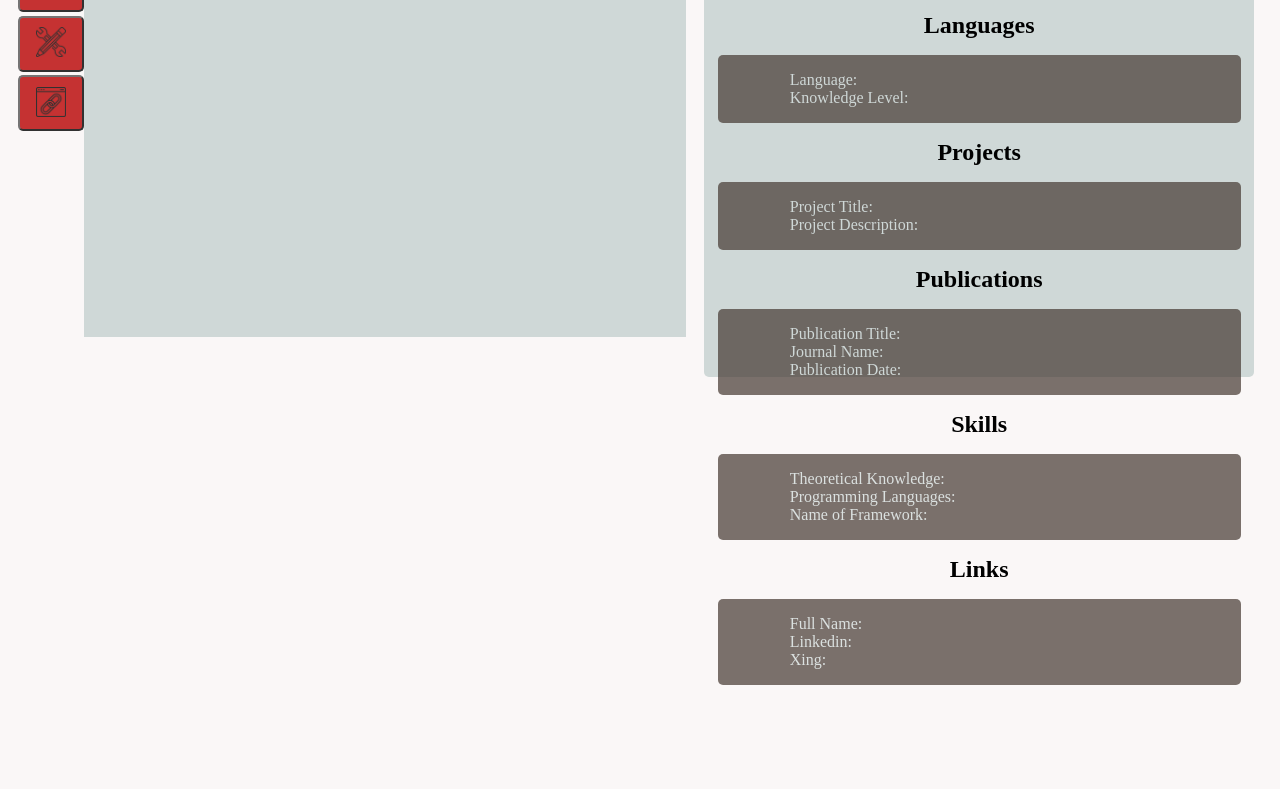
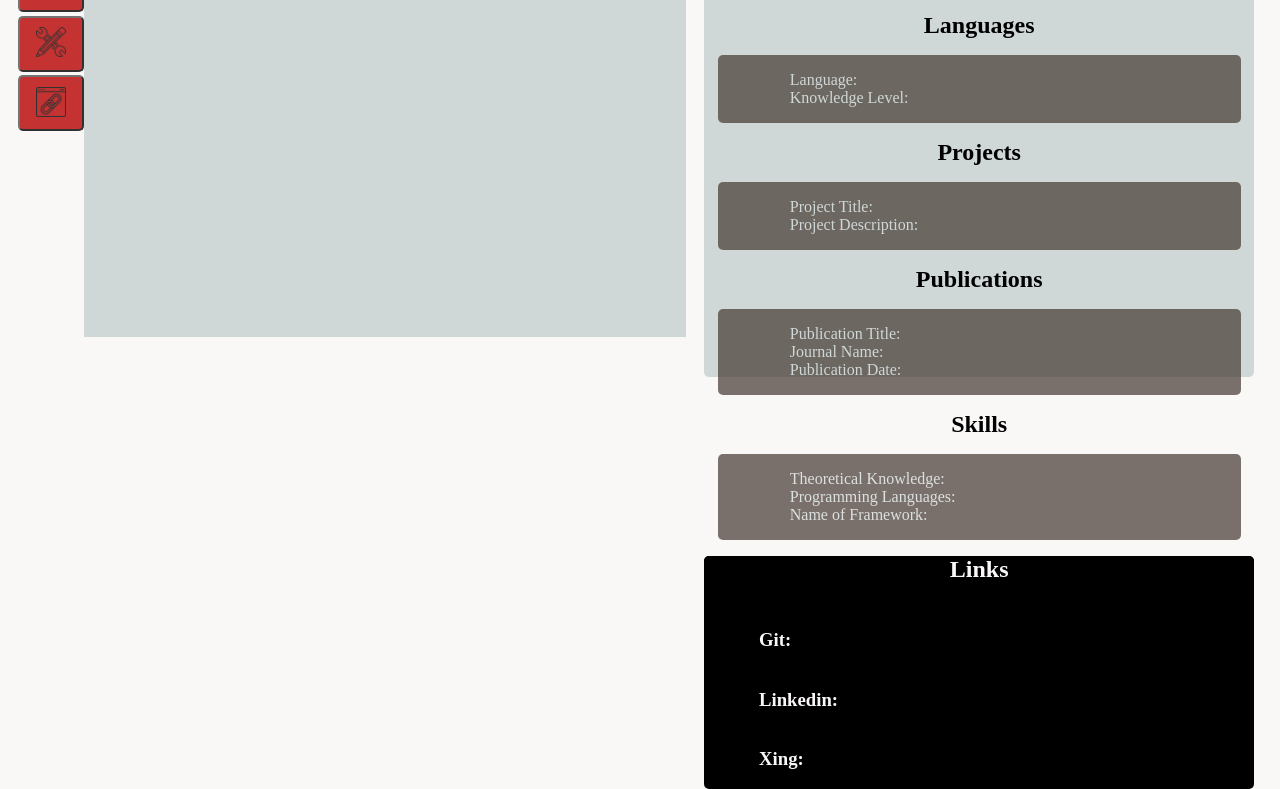
Before and after one commit to Paul-1783/CV-Application, a React (Vite) app: page / in a window 1280 px wide. Shown: the part 455-1244 px from the top of the page. Before the commit the page ends 1140 px from the top, so only its background shows below. Built offline with nearby package versions, Linux system fonts and the light colour scheme.

Commit message:
created improved footer version

```diff
--- a/src/components/forms/linksForm.jsx
+++ b/src/components/forms/linksForm.jsx
@@ -5,7 +5,7 @@
 export function LinkForm({ handleAddedInfo, oneComponent}){
 
       const [saved, setSaved] = useState(false)
-      const [currentLinks, setCurrentLinks] =  useState({formTopic: "links", fullName:"", linkedinProfile:"", xingProfile:"", id: oneComponent.id})
+      const [currentLinks, setCurrentLinks] =  useState({formTopic: "links", git:"", linkedinProfile:"", xingProfile:"", id: oneComponent.id})
 
 
       function handleClick(e) {
@@ -42,10 +42,10 @@ export function LinkForm({ handleAddedInfo, oneComponent}){
                 <label htmlFor="git-profile" className="git-profile">
                   Git
                 </label>
-                 {!saved ? <input type="text" id="git-profile"  name="fullName" value={currentLinks.fullName}
+                 {!saved ? <input type="text" id="git-profile"  name="git" value={currentLinks.git}
                     onChange={e => {
-                        setCurrentLinks({...currentLinks, fullName: e.target.value})
-                        handleAddedInfo({...currentLinks, fullName: e.target.value})
+                        setCurrentLinks({...currentLinks, git: e.target.value})
+                        handleAddedInfo({...currentLinks, git: e.target.value})
                         }} /> : <span></span>}
               </div>
             <button type="submit"  className='save-btn'>{!saved ? "Save" : "Edit"}</button>
--- a/src/components/preview/linksPreview.jsx
+++ b/src/components/preview/linksPreview.jsx
@@ -1,9 +1,9 @@
-export function LinksPreview({fullName, linkedinProfile, xingProfile}){
+export function LinksPreview({git, linkedinProfile, xingProfile}){
     return(
         <>
-            <div className="form-preview">
+            <div className="form-preview" id="links-preview">
                 <div>
-                    <span>Full Name: </span><span>{fullName}</span>
+                    <span>Git: </span><span>{git}</span>
                 </div>
                 <div>
                     <span>Linkedin: </span><span>{linkedinProfile}</span>
--- a/src/components/preview/preview.jsx
+++ b/src/components/preview/preview.jsx
@@ -11,8 +11,8 @@ import { LinksPreview } from "./linksPreview.jsx";
 
 export function PreviewFrame({allForms}) {
 
-  return  <div className="preview-container"> <
-      span className="preview-frame">
+  return <div className="preview-container">
+      <span className="preview-frame">
         <div className="general-info">
         <h1>{allForms[0][0].name === "" ? "Name" : allForms[0][0].name}</h1>
         <div className="general-specs">
@@ -20,6 +20,7 @@ export function PreviewFrame({allForms}) {
             <h3>Email: {allForms[0][0].email}</h3>
         </div>
         </div>
+        <div className="multipliable-info">
         <div className="education">
             <h2>Education</h2>
             {allForms[1].map(form => < EducationPreview  key={form.id} school={form.school} degree={form.degree} start={form.start} end={form.end} location={form.location} /> )}
@@ -45,9 +46,14 @@ export function PreviewFrame({allForms}) {
           {allForms[6].map(form => < SkillsPreview key={form.id}   theoreticalKnowledge={form.theoreticalKnowledge} programmingLanguages={form.programmingLanguages}
           framworkName={form.framworkName} />)}
         </div>
+        </div>
         <div className="links">
           <h2>Links</h2>
-          {allForms[6].map(form => < LinksPreview key={form.id}  fullName={form.fullName} linkedinProfile={form.linkedinProfile} xingProfile={form.xingProfile} />)}
+            <div className="general-specs">
+              <h3><span>Git:</span> <span>{allForms[7][0].git}</span></h3>
+              <h3><span>Linkedin:</span> <span>{allForms[7][0].linkedinProfile}</span></h3>
+              <h3><span>Xing:</span> <span>{allForms[7][0].xingProfile}</span></h3>
+            </div>
         </div>
       </span>
       </div>;
--- a/src/components/tabsContainer/tabsContainer.jsx
+++ b/src/components/tabsContainer/tabsContainer.jsx
@@ -111,7 +111,7 @@ export function TabsContainer({allForms, setAllForms, numberOfForms, setNumberOf
                   return allForms
                 }):
                 setAllForms(allForms => {
-                  allForms[7][allForms[7].length]= { id: numberOfForms, formTopic: "links", fullName:"", linkedinProfile:"", xingProfile:"" }
+                  allForms[7][allForms[7].length]= { id: numberOfForms, formTopic: "links", git:"",  linkedinProfile:"", xingProfile:"" }
                   if(allForms[7].filter(form => form.id === numberOfForms).length === 2)
                       allForms[7].pop()
                   return allForms
--- a/src/styles/preview.css
+++ b/src/styles/preview.css
@@ -1,4 +1,3 @@
-
 .general-specs{
     text-align: left;
     display: flex;
@@ -59,6 +58,24 @@
     justify-content: space-between;
 }
 
-.form-preview div span:nth-of-type(2){
+.multipliable-info .form-preview div span:nth-of-type(2){
     color: var(--quartery-color)
 }
+
+.links, .links h2 {
+    background-color: var(--quartery-color);
+    width: 100%;
+    border-radius: 5px;
+    color: var(--secondary-color);
+}
+
+.links .general-specs{
+    display: flex;
+    flex-direction: column;
+    align-items: flex-start;
+    h3{
+        display: flex;
+        justify-content: space-between;
+        width: 100%;
+    }
+}
```
